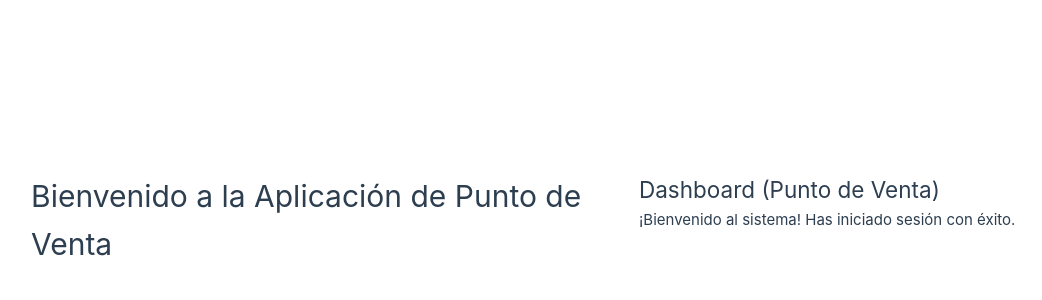
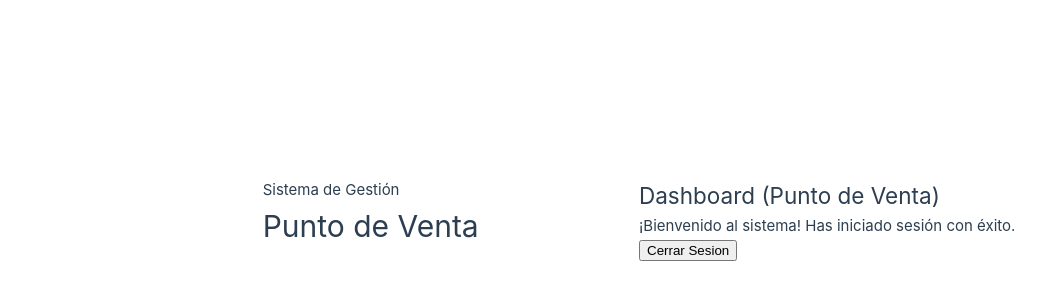
Before and after one commit to angeloralac/Proyecto_Pasantia-Frontend-, a Vue app: page /dashboard in a window 1280 px wide. Shown: the part 180-480 px from the top of the page, without its empty margins (1-1043 px from the left). Built offline with nearby package versions, Linux system fonts and the light colour scheme; the HTML template or start-up script is replaced by a standard one.

Commit message:
implementacion de boton en dashboard

```diff
--- a/src/App.vue
+++ b/src/App.vue
@@ -3,8 +3,14 @@
 </script>
 
 <template>
-  <h1>Bienvenido a la Aplicación de Punto de Venta</h1>
-  <routerView/>
+  <header class="app-header">
+      <span class="header-tag">Sistema de Gestión</span>
+      <h1 class="app-title">Punto de Venta</h1>
+      <div class="header-divider"></div>
+    </header>
+ <main class="app-content">
+      <routerView />
+    </main>
 </template>
 
 <style scoped>
--- a/src/views/DashboardView.vue
+++ b/src/views/DashboardView.vue
@@ -1,6 +1,24 @@
+<script setup>
+import { ref } from 'vue'
+import { useRouter } from 'vue-router';
+
+const router = useRouter()
+
+const handleLogout = () => {
+  localStorage.removeItem ('token')
+  alert('Saliendo del sistema...')
+  router.push('/login')
+
+}
+</script>
+
 <template>
   <div>
     <h2>Dashboard (Punto de Venta)</h2>
     <p>¡Bienvenido al sistema! Has iniciado sesión con éxito.</p>
+    <button
+    @click="handleLogout">Cerrar Sesion
+  </button>
+
   </div>
 </template>
--- a/src/views/LoginView.vue
+++ b/src/views/LoginView.vue
@@ -1,7 +1,7 @@
 <script setup>
 import { ref } from 'vue'
 import { useRouter } from 'vue-router'
-import apiClient from '../api/axios' // <-- Importamos tu cliente de Axios configurado
+import apiClient from '../api/axios'
 
 const router = useRouter()
 
@@ -18,24 +18,18 @@ const handleLogin = async () => {
   isLoading.value = true
 
   try {
-
-    const response = await apiClient.post('/login', {
+    const response = await apiClient.post('/users/login', {
       email: email.value,
       contrasena: contrasena.value
     })
 
-
     const token = response.data.user.token
-
-
     localStorage.setItem('token', token)
-
     alert('¡Bienvenido al sistema!')
     router.push('/dashboard')
 
   } catch (error) {
     console.error(error)
-
     errorMsg.value = error.response?.data?.mensaje || 'Error al iniciar sesión'
   } finally {
     isLoading.value = false
```
